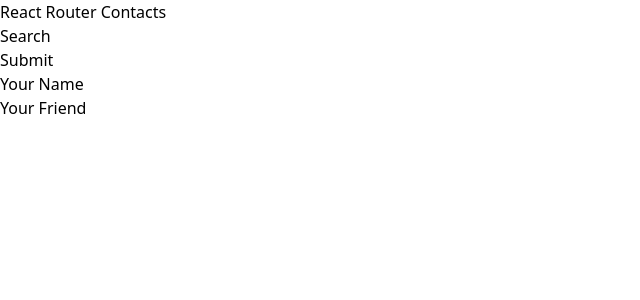
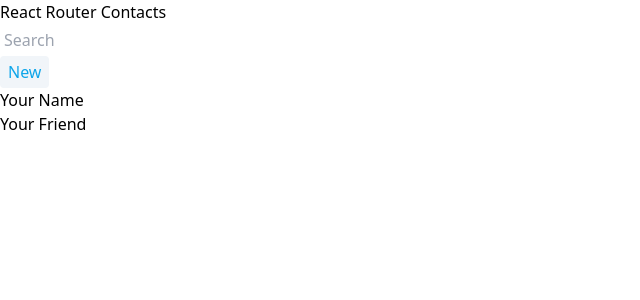
Before and after one commit to SWIC-277/router-demo, a React (Vite) app: page / in a window 1280 px wide. Shown: the top 300 px of the page, without its empty margins (0-640 px from the left). Built offline with nearby package versions, Linux system fonts and the light colour scheme.

Commit message:
Add basic styles

```diff
--- a/src/components/FormButton.jsx
+++ b/src/components/FormButton.jsx
@@ -1,7 +1,12 @@
 export default function FormButton() {
   return (
     <form method="POST">
-      <button type="submit">Submit</button>
+      <button
+        type="submit"
+        className="flex h-8 items-center rounded bg-slate-100 p-2 text-sky-500"
+      >
+        New
+      </button>
     </form>
   );
 }
--- a/src/components/Search.jsx
+++ b/src/components/Search.jsx
@@ -1,8 +1,15 @@
 export default function Form() {
   return (
     <form>
-      <label htmlFor="search">Search</label>
-      <input id="search" type="search" />
+      <label htmlFor="search" className="sr-only">
+        Search
+      </label>
+      <input
+        id="search"
+        type="search"
+        placeholder="Search"
+        className="h-8 rounded p-1"
+      />
     </form>
   );
 }
```
